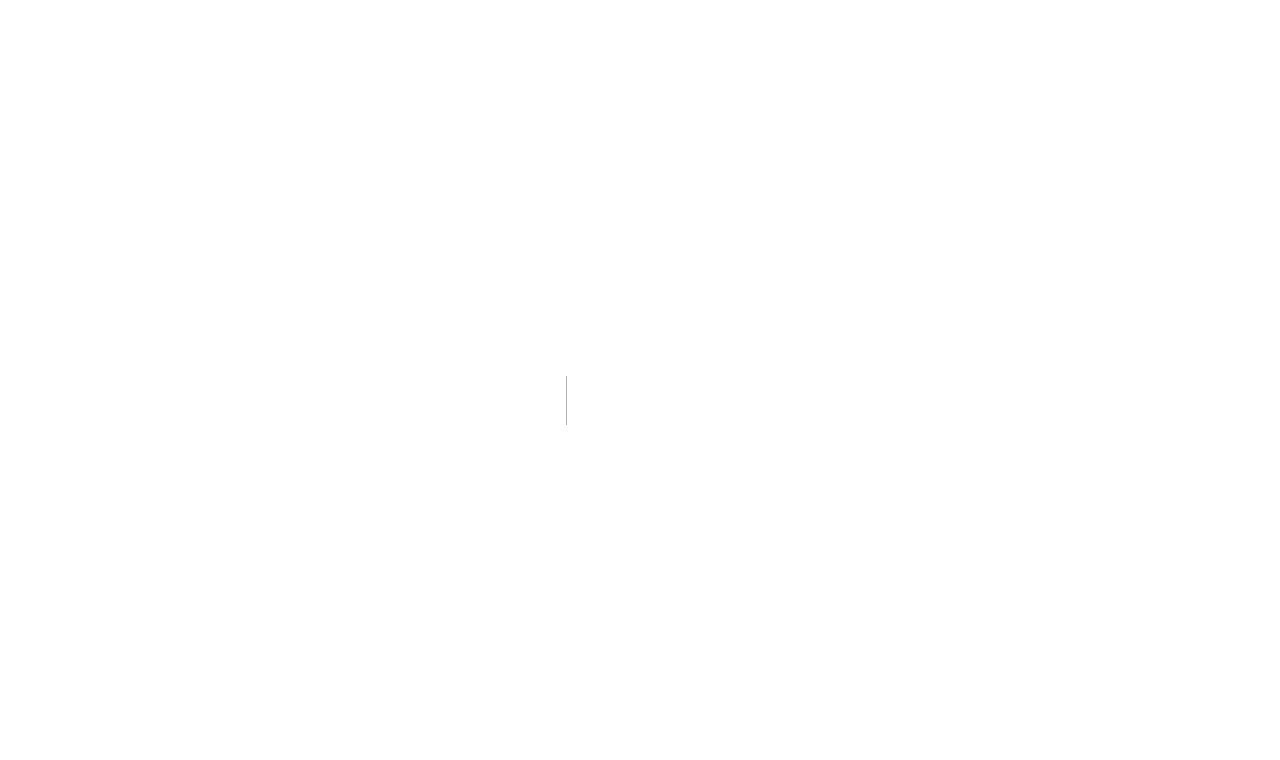
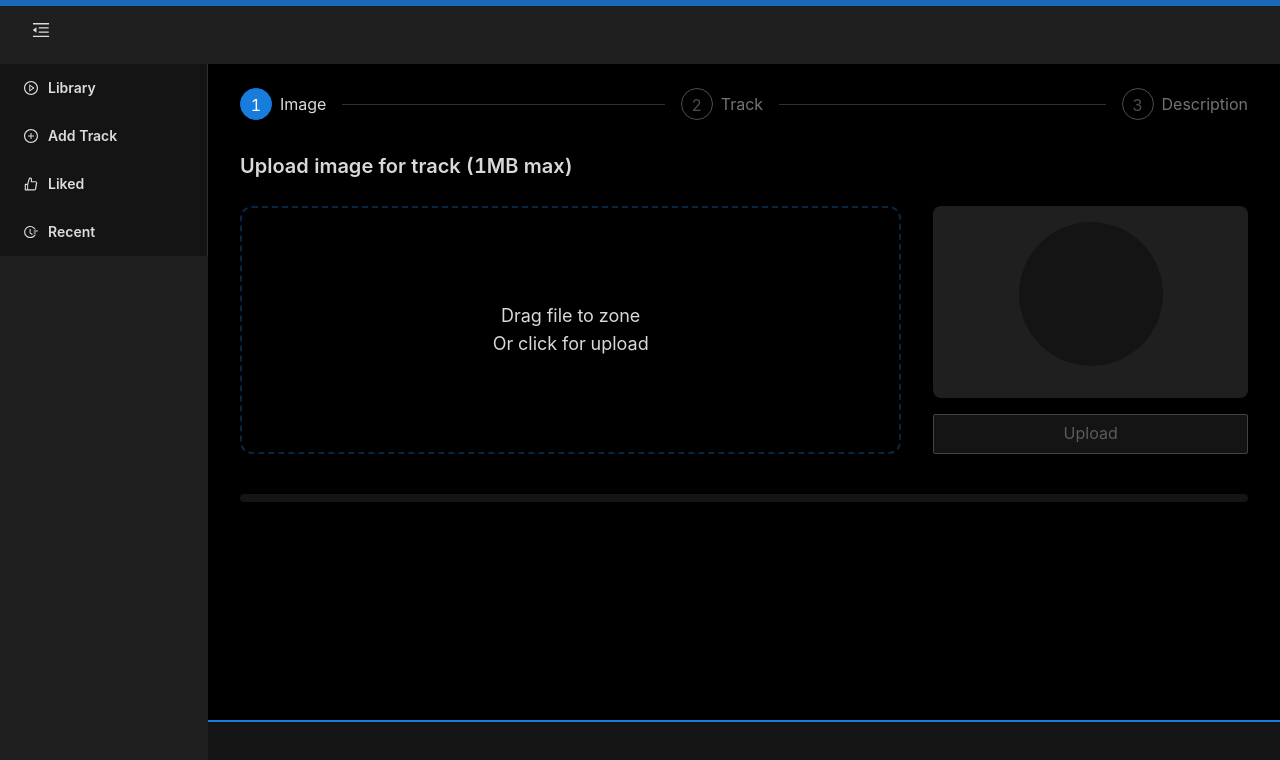
Before and after one commit to gothic-a/-ts-music-app, a Next.js app in the folder client/: page /upload-track in a window 1280 px wide. Before the commit this address had no page. Shown: the top 760 px of the page. Built offline with nearby package versions, Linux system fonts and the light colour scheme.

Commit message:
[C] Upgrade types and separate to type dir. Refactoring components structure.

```diff
--- /dev/null
+++ b/client/api/index.tsx
@@ -0,0 +1,16 @@
+import axios from "axios";
+import type { AxiosPromise } from "axios";
+import type { Track } from "../types/track";
+import type { OnUploadProgress, SetProgress } from "../types/api";
+
+const apiDomain = 'http://localhost:5001/api'
+
+const api = axios.create({
+    baseURL: apiDomain
+})
+
+const onUploadProgress: OnUploadProgress = (cb) => (progressEvent) => cb(progressEvent.progress * 100)
+
+export const createTrack = (data: FormData, setProgress: SetProgress): AxiosPromise<Track> => {
+    return api.post('/tracks/create', data, { onUploadProgress: onUploadProgress(setProgress) })
+}
--- a/client/components/UploadFileDropzone/index.tsx
+++ b/client/components/UploadView/UploadFileDropzone/index.tsx
@@ -3,31 +3,20 @@ import { useDropzone } from "react-dropzone"
 import cn from 'classnames'
 import { Typography } from "antd"
 import type { FileRejection } from "react-dropzone"
-import type { SetFieldValue } from "../AddTrackView/AddTrackForm"
-import getAudioDuration from "../../utils/getAudioDuration"
-import { FormikErrors, FormikProps } from "formik"
-import { InitialValues } from "../AddTrackView/AddTrackForm"
+import getAudioDuration from "../../../utils/getAudioDuration"
+import type { FileWithAdditionalData, SetFile } from "../../../types/upload"
 
 const { Text } = Typography
 
 interface Props {
     acceptFormat: string,
-    setFile: Function,
+    setFile: SetFile<string, any>,
     fieldName: string,
-    errors?: any | null,
+    error?: string | null,
     withPreview?: boolean
 }
 
-export interface FileWithAdditionalData {
-    file: File,
-    additionalData: {
-        mbsize: number,
-        preview?: string,
-        duration?: number
-    }
-}
-
-const UploadFileDropzone = ({ acceptFormat, setFile, fieldName, withPreview, errors }: Props): JSX.Element => {
+const UploadFileDropzone = ({ acceptFormat, setFile, fieldName, withPreview, error }: Props): JSX.Element => {
     const onDrop = useCallback(async (acceptedFile: File[], rejectedFiles: FileRejection[]): Promise<void> => {
         const originalFile = acceptedFile[0]
 
@@ -39,12 +28,6 @@ const UploadFileDropzone = ({ acceptFormat, setFile, fieldName, withPreview, err
                 additionalData: {
                     mbsize
                 }
-            }
-
-            const reader = new FileReader()
-            reader.readAsDataURL(originalFile)
-            reader.onload = function() {
-                console.log(reader.result)
             }
 
             if(acceptFormat.includes('audio')) {
@@ -65,17 +48,20 @@ const UploadFileDropzone = ({ acceptFormat, setFile, fieldName, withPreview, err
             className={cn(
                 "h-full flex items-center justify-center border-[2px] ease-in-out duration-300 rounded-xl border-dashed border-[#177ddc]/30 cursor-pointer hover:border-[#177ddc]/50 hover:bg-[#177ddc]/10",
                 `${isDragActive && "border-[#177ddc]/80 bg-[#177ddc]/10"}`,
-                `${(isDragReject || errors) && "border-rose-500/80 bg-rose-500/10"}`
+                `${(isDragReject || error) && "border-rose-500/80 bg-rose-500/10"}`
             )}
         >
             <input {...getInputProps()}/>
             <Text className="flex text-center text-lg ease-in-out duration-300">
                 {
-                    errors
-                        ? <>
-                            {errors}<br/>
-                            Choose another one
-                        </>
+                    error
+                        ? (
+                            <div>
+                                <span className="text-rose-500/80">{error}</span>
+                                <br/>
+                                Choose another one
+                            </div>
+                        )
                         : isDragReject
                             ? <>Incorrect file format!</>
                             : isDragActive
--- a/client/components/AddTrackView/AddTrackForm/index.tsx
+++ b/client/components/UploadView/UploadForm/index.tsx
@@ -1,61 +1,28 @@
-import { Formik, Form } from 'formik'
-import type { FormikProps, FormikValues, FormikErrors } from 'formik'
-import { FormEvent, MouseEventHandler, useCallback, useMemo } from 'react'
-import UploadFileDropzone from '../../UploadFileDropzone'
+import { Formik, Form, FormikErrors } from 'formik'
+import { useCallback, useMemo } from 'react'
+import UploadFileDropzone from '../UploadFileDropzone'
 import { Input } from 'formik-antd'
 import TrackCard from '../../TrackCard'
-import { Button } from 'antd'
-import * as yup from 'yup'
-import { Typography } from 'antd'
-import type { FileWithAdditionalData } from '../../UploadFileDropzone'
-import { FormSteps, HandleStep } from '../../../pages/add-track'
+import { Button, Typography } from 'antd'
+import { SetProgress } from '../../../types/api'
+
 import { createTrack } from '../../../api'
+import { validationSchema } from './validationSchema'
 
-const { Title, Text } = Typography
+import type { FormikProps, FormikValues } from 'formik'
+import type { UploadFormInitialValues, UploadFormErrors, HandleSubmit, HandleStepStatus, HandleSetFile, SetUploadFormFieldValue } from '../../../types/upload'
+
+const { Title } = Typography
 
 interface Props {
     step: number,
     handleChangeStep: Function,
-    handleSetStepSuccess: HandleStep,
-    handleSetStepFail: HandleStep
+    handleSetStepSuccess: HandleStepStatus,
+    handleSetStepFail: HandleStepStatus,
+    setProgress: SetProgress
 }
 
-export interface InitialValues {
-    image: {
-        file: File;
-        additionalData: {
-            mbsize: number,
-            preview: string,
-        }
-    },
-    track: FileWithAdditionalData,
-    description: {
-        artist: string,
-        name: string,
-    }
-}
-
-type Errors = FormikErrors<{
-    errors?: {
-        image?: {
-            additionalData?: {
-                mbsize?: string,
-            }
-        },
-        track?: {
-            additionalData?: {
-                mbsize?: string,
-                duration?: string,
-            }
-        }
-    }
-}>
-
-export type SetFieldValue = (field: string, value: any, shouldValidate?: boolean) => Promise<Errors | {}>;
-export type HandleSubmit = (e?: FormEvent<HTMLFormElement>) => void
-
-const AddTrackForm = ({ step, handleChangeStep, handleSetStepFail, handleSetStepSuccess }: Props): JSX.Element => {
-    const initialValues: InitialValues = {
+const initialValues: UploadFormInitialValues = {
     image: {
         file: null,
         additionalData: null
@@ -70,6 +37,7 @@ const AddTrackForm = ({ step, handleChangeStep, handleSetStepFail, handleSetStep
     }
 }
 
+const UploadForm = ({ step, handleChangeStep, handleSetStepFail, handleSetStepSuccess, setProgress }: Props): JSX.Element => {
     const titleText = useMemo(() => (
         step === 0
             ? 'Upload image for track (1MB max)'
@@ -77,6 +45,8 @@ const AddTrackForm = ({ step, handleChangeStep, handleSetStepFail, handleSetStep
                 ? 'Upload track file (20MB max)'
                 : 'Input track description'
     ), [step])
+
+
 
     const handleFormSubmit = async (values: FormikValues): Promise<void> => {
         const dto = {
@@ -90,7 +60,7 @@ const AddTrackForm = ({ step, handleChangeStep, handleSetStepFail, handleSetStep
             const formData = new FormData()
             Object.entries(dto).forEach(i => formData.append(i[0], i[1]))
 
-            const { data } = await createTrack(formData)
+            const { data } = await createTrack(formData, setProgress)
         } catch(e) {
             console.log(e.response)
         }
@@ -98,7 +68,7 @@ const AddTrackForm = ({ step, handleChangeStep, handleSetStepFail, handleSetStep
 
     const submitButtonClick = (handleSubmit: HandleSubmit) => () => handleSubmit()
 
-    const handleSetFile = useCallback((setFieldValue: SetFieldValue) => async (field: FormSteps, value: FileWithAdditionalData): Promise<InitialValues | void> => {
+    const handleSetFile: HandleSetFile = useCallback((setFieldValue) => async (field, value) => {
         const set = await setFieldValue(field, value, true)
         if(('track' in set && field === 'track') || ('image' in set && field === 'image')) {
             handleSetStepFail(field)
@@ -109,25 +79,6 @@ const AddTrackForm = ({ step, handleChangeStep, handleSetStepFail, handleSetStep
         handleChangeStep()
     }, [])
 
-    const validationSchema = yup.object().shape({
-        track: yup.object().shape({
-            additionalData: yup.object().shape({
-                mbsize: yup.number().required().max(20, 'Your file bigger than 20MB.'),
-                duration: yup.number().required().max(3600, 'Your track longer then 1 hour.')
-            })
-        }),
-        image: yup.object().shape({
-            additionalData: yup.object().shape({
-                mbsize: yup.number().required().max(1, 'Your file bigger than 1MB.'),
-                preview: yup.string().required(),
-            })
-        }),
-        description: yup.object().shape({
-            artist: yup.string().required(),
-            name: yup.string().required(),
-        })
-    })
-
     return (
         <Formik
             initialValues={initialValues}
@@ -135,7 +86,7 @@ const AddTrackForm = ({ step, handleChangeStep, handleSetStepFail, handleSetStep
             validationSchema={validationSchema}
             isInitialValid={false}
         >
-            {({ values, setFieldValue, isValid, handleSubmit, errors }: FormikProps<FormikValues> & Errors) => (
+            {({ values, setFieldValue, isValid, handleSubmit, errors }: FormikProps<FormikValues> & FormikErrors<UploadFormErrors>) => (
                 <div className="grid grid-cols-3 gap-x-8 gap-y-4 mt-8">
                     <Title level={4} className="col-start-1 col-end-4">
                         {
@@ -147,10 +98,10 @@ const AddTrackForm = ({ step, handleChangeStep, handleSetStepFail, handleSetStep
                             step === 0 && (
                                 <UploadFileDropzone
                                     acceptFormat='image/*'
-                                    setFile={handleSetFile(setFieldValue as SetFieldValue)}
+                                    setFile={handleSetFile(setFieldValue as SetUploadFormFieldValue)}
                                     fieldName="image"
                                     withPreview={true}
-                                    errors={errors?.image?.additionalData?.mbsize ?? null}
+                                    error={errors?.image?.additionalData?.mbsize ?? null}
                                 />
                             )
                         }
@@ -158,9 +109,9 @@ const AddTrackForm = ({ step, handleChangeStep, handleSetStepFail, handleSetStep
                             step === 1 && (
                                 <UploadFileDropzone
                                     acceptFormat='audio/*'
-                                    setFile={handleSetFile(setFieldValue as SetFieldValue)}
+                                    setFile={handleSetFile(setFieldValue as SetUploadFormFieldValue)}
                                     fieldName="track"
-                                    errors={errors?.track?.additionalData?.mbsize || errors?.track?.additionalData?.duration || null}
+                                    error={errors?.track?.additionalData?.mbsize || errors?.track?.additionalData?.duration || null}
                                 />
                             )
                         }
@@ -207,4 +158,4 @@ const AddTrackForm = ({ step, handleChangeStep, handleSetStepFail, handleSetStep
     )
 }
 
-export default AddTrackForm
+export default UploadForm
--- /dev/null
+++ b/client/components/UploadView/UploadForm/validationSchema.ts
@@ -0,0 +1,22 @@
+import * as yup from 'yup'
+
+export const validationSchema = (
+    yup.object().shape({
+        track: yup.object().shape({
+            additionalData: yup.object().shape({
+                mbsize: yup.number().required().max(20, 'Your file bigger than 20MB.'),
+                duration: yup.number().required().max(3600, 'Your track longer then 1 hour.')
+            })
+        }),
+        image: yup.object().shape({
+            additionalData: yup.object().shape({
+                mbsize: yup.number().required().max(1, 'Your file bigger than 1MB.'),
+                preview: yup.string().required(),
+            })
+        }),
+        description: yup.object().shape({
+            artist: yup.string().required(),
+            name: yup.string().required(),
+        })
+    })
+)
--- /dev/null
+++ b/client/pages/upload-track/data.ts
@@ -0,0 +1,39 @@
+import { ProgressStep } from "../../types/upload"
+
+export enum Direction {
+    back = 'back',
+    forward = 'forward'
+}
+
+export enum FormSteps {
+    'image' = "image",
+    'track' = "track",
+    'description' = "description"
+}
+
+export const stepsData: ProgressStep[] = [
+    {
+        title: 'Image',
+        description: 'Pick image file',
+        isUnlock: true,
+        isFailed: false,
+        isSuccess: false,
+        formStep: FormSteps.image
+    },
+    {
+        title: 'Track',
+        description: 'Pick track file',
+        isUnlock: false,
+        isFailed: false,
+        isSuccess: false,
+        formStep: FormSteps.track
+    },
+    {
+        title: 'Description',
+        description: 'Add description',
+        isUnlock: false,
+        isFailed: false,
+        isSuccess: false,
+        formStep: FormSteps.description
+    }
+]
--- a/client/pages/add-track/index.tsx
+++ b/client/pages/upload-track/index.tsx
@@ -1,64 +1,17 @@
+import React, { ReactElement, useCallback, useEffect, useState } from "react"
+import { Progress } from "antd"
+import AppLayout from "../../components/AppLayout"
+import UploadSteps from "../../components/UploadView/UploadSteps"
+import UploadForm from "../../components/UploadView/UploadForm"
+import { Direction, stepsData } from "./data"
+
 import type { NextPageWithLayout } from "../_app"
-import React, { ReactElement, useCallback, useEffect } from "react"
-import AppLayout from "../../components/AppLayout"
-import AddTrackSteps from "../../components/AddTrackView/AddTrackSteps"
-import { useState } from "react"
-import AddTrackForm from "../../components/AddTrackView/AddTrackForm"
-import type { Status } from "../../components/AddTrackView/AddTrackSteps"
-import { Progress } from "antd"
+import type { ProgressStep, HandleStepStatus } from "../../types/upload"
 
-export enum Direction {
-    back = 'back',
-    forward = 'forward'
-}
-
-export enum FormSteps {
-    'image' = "image",
-    'track' = "track",
-    'description' = "description"
-}
-
-export interface Step {
-    title: string,
-    description: string,
-    isUnlock: boolean,
-    isFailed: boolean,
-    isSuccess: boolean,
-    formStep: FormSteps
-}
-
-const stepsData: Step[] = [
-    {
-        title: 'Image',
-        description: 'Pick image file',
-        isUnlock: true,
-        isFailed: false,
-        isSuccess: false,
-        formStep: FormSteps.image
-    },
-    {
-        title: 'Track',
-        description: 'Pick track file',
-        isUnlock: false,
-        isFailed: false,
-        isSuccess: false,
-        formStep: FormSteps.track
-    },
-    {
-        title: 'Description',
-        description: 'Add description',
-        isUnlock: false,
-        isFailed: false,
-        isSuccess: false,
-        formStep: FormSteps.description
-    }
-]
-
-export type HandleStep = (formStep: FormSteps) => void
-
-const AddTrackPage: NextPageWithLayout = () => {
+const UploadPage: NextPageWithLayout = () => {
     const [currentStep, setCurrentStep] = useState<number>(0)
-    const [stepsList, setStepsList] = useState<Step[]>(stepsData)
+    const [stepsList, setStepsList] = useState<ProgressStep[]>(stepsData)
+    const [progress, setProgress] = useState<number>(null)
 
     function handleChangeStep(direction: Direction): () => void
     function handleChangeStep(value: number): void
@@ -67,7 +20,7 @@ const AddTrackPage: NextPageWithLayout = () => {
         else setCurrentStep(directionOrValue)
     }
 
-    const handleSetStepSuccess: HandleStep = (formStep: FormSteps): void => {
+    const handleSetStepSuccess: HandleStepStatus = (formStep) => {
         setStepsList(state => {
             const idx = state.findIndex(s => s.formStep === formStep)
             const step = state[idx]
@@ -86,7 +39,7 @@ const AddTrackPage: NextPageWithLayout = () => {
         })
     }
 
-    const handleSetStepFail: HandleStep = (formStep: FormSteps): void => {
+    const handleSetStepFail: HandleStepStatus = (formStep) => {
         setStepsList(state => {
             const idx = state.findIndex(s => s.formStep === formStep)
             const step = state[idx]
@@ -102,23 +55,24 @@ const AddTrackPage: NextPageWithLayout = () => {
 
     return (
         <div className="flex flex-row-reverse justify-between sm:flex-col h-max">
-            <AddTrackSteps
+            <UploadSteps
                 current={currentStep}
                 steps={stepsList}
                 onChangeStep={handleChangeStep}
             />
-            <AddTrackForm
+            <UploadForm
                 handleChangeStep={handleChangeStep(Direction.forward)}
                 step={currentStep}
                 handleSetStepSuccess={handleSetStepSuccess}
                 handleSetStepFail={handleSetStepFail}
+                setProgress={setProgress}
             />
-            <Progress percent={100} className="mt-8"/>
+            <Progress percent={progress ?? 0} showInfo={progress !== null} className="mt-8"/>
         </div>
     )
 }
 
-AddTrackPage.getLayout = function getLayout(page: ReactElement): JSX.Element {
+UploadPage.getLayout = function getLayout(page: ReactElement): JSX.Element {
     return (
         <AppLayout>
             {
@@ -128,4 +82,4 @@ AddTrackPage.getLayout = function getLayout(page: ReactElement): JSX.Element {
     )
 }
 
-export default AddTrackPage
+export default UploadPage
--- /dev/null
+++ b/client/types/api.ts
@@ -0,0 +1,4 @@
+import { AxiosProgressEvent } from "axios"
+
+export type SetProgress = (progress: number) => void
+export type OnUploadProgress = (cb: SetProgress) => (progressEvent: AxiosProgressEvent) => ReturnType<SetProgress>
--- /dev/null
+++ b/client/types/upload.ts
@@ -0,0 +1,64 @@
+import { FormEvent } from "react"
+import { FormikErrors } from "formik"
+import { FormSteps } from "../pages/upload-track/data"
+
+export type Status = 'error' | 'process' | 'finish' | 'wait'
+
+export interface ProgressStep {
+    title: string,
+    description: string,
+    isUnlock: boolean,
+    isFailed: boolean,
+    isSuccess: boolean,
+    formStep: FormSteps
+}
+
+export interface FileWithAdditionalData {
+    file: File,
+    additionalData: {
+        mbsize: number,
+        preview?: string,
+        duration?: number
+    }
+}
+
+export type HandleStepStatus = (formStep: FormSteps) => void
+export type OnChangeUploadStep = (value: number) => void
+
+export interface UploadFormInitialValues {
+    image: FileWithAdditionalData,
+    track: FileWithAdditionalData,
+    description: {
+        artist: string,
+        name: string,
+    }
+}
+
+export interface UploadFormErrors {
+    errors?: {
+        image?: {
+            additionalData?: {
+                mbsize?: string,
+                preview?: string
+            }
+        },
+        track?: {
+            additionalData?: {
+                mbsize?: string,
+                duration?: string,
+            }
+        },
+        description?: {
+            artist?: string,
+            name?: string
+        }
+    }
+}
+
+export type SetFile<F, R> = (field: F, file: FileWithAdditionalData) => R
+
+export type SetFieldValue<F, E> = (field: F, value: any, shouldValidate?: boolean) => Promise<E | {}>;
+
+export type SetUploadFormFieldValue = SetFieldValue<FormSteps, FormikErrors<UploadFormErrors>>
+export type HandleSubmit = (e?: FormEvent<HTMLFormElement>) => void
+export type HandleSetFile = (setFieldValue: SetUploadFormFieldValue) => SetFile<FormSteps, Promise<UploadFormErrors | void>>
```
Also changed, not shown: client/api/index.ts (deleted, +0 -11 lines), client/components/UploadView/UploadSteps/index.tsx (renamed from client/components/AddTrackView/AddTrackSteps/index.tsx, +5 -7 lines). Lines whose indentation alone changed are shown as unchanged.
